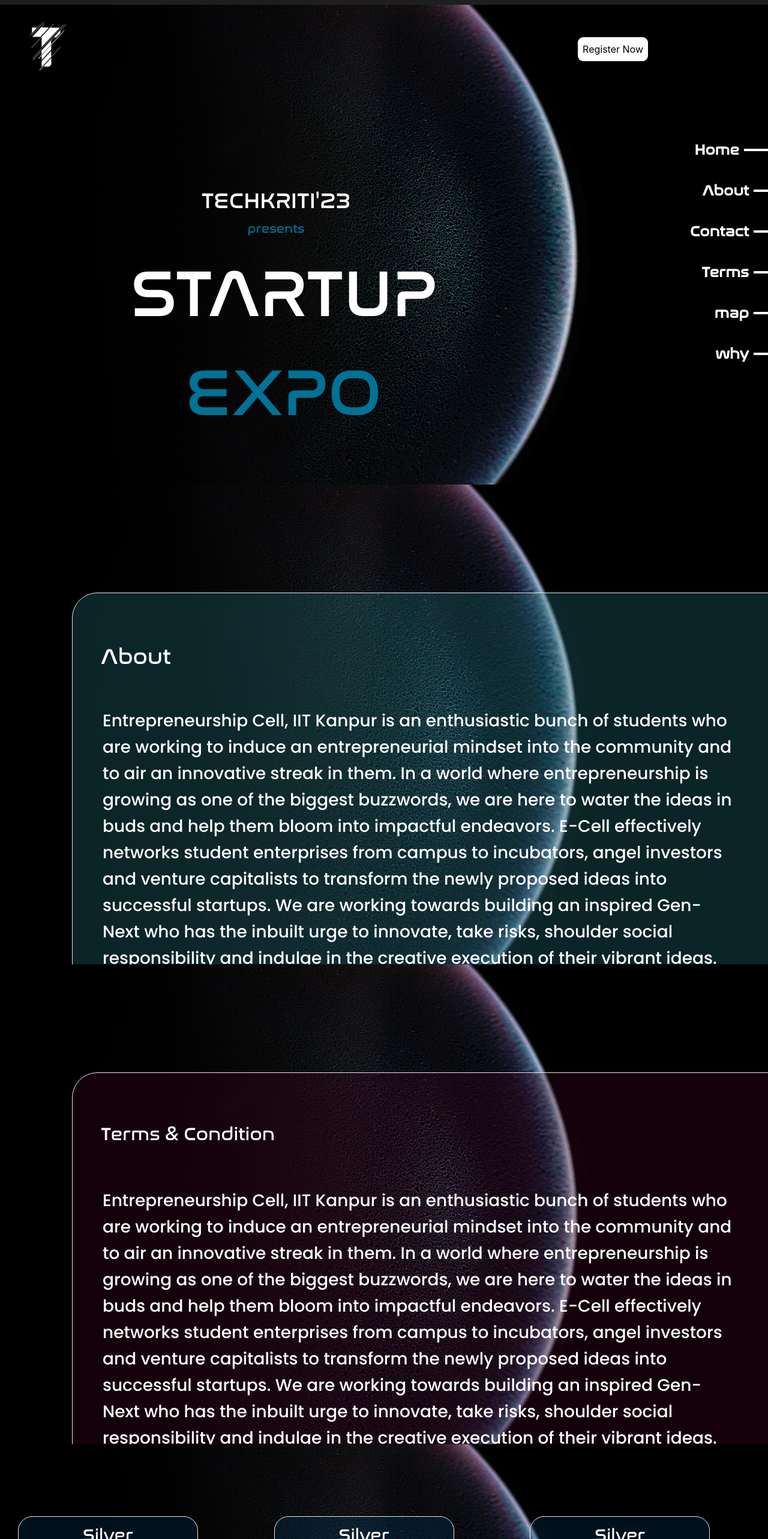
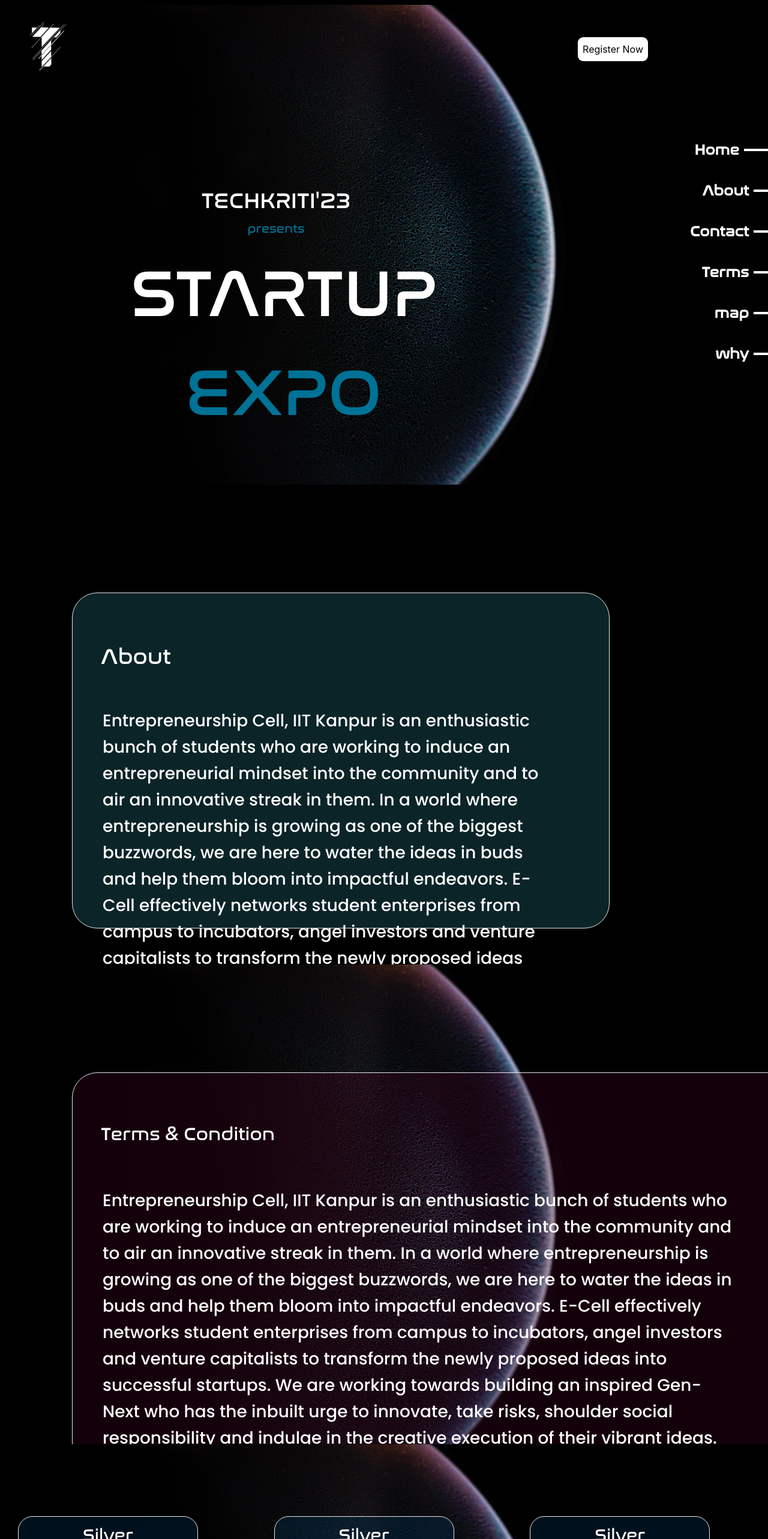
Before and after one commit to depanshu357/Techkriti-ExpoStart, a React (Create React App) app: page / in a window 1280 px wide. Shown: the top 2566 px of the page at 60% size. Built offline with nearby package versions, Linux system fonts and the light colour scheme; a web font is replaced by a local one.

Commit message:
add changes

```diff
--- a/src/Pages/About.css
+++ b/src/Pages/About.css
@@ -1,4 +1,3 @@
 .aboutback{
-    background-image: url("./homebg.png");
-    background-position: center;
+   background-color: black;
 }
--- a/src/Pages/Footer.css
+++ b/src/Pages/Footer.css
@@ -1,5 +1,4 @@
 .footerback{
-    background-image: url("./homebg.png");
-    background-position: center;
+   background-color: black;
 
 }
--- a/src/Pages/Footer.js
+++ b/src/Pages/Footer.js
@@ -11,7 +11,7 @@
 
 
 
-                    <div className=" bg-transparent border " style={{ "borderRadius": "42px 42px 0px 0px","bottom":"0%" }}>
+                    <div className=" bg-transparent border " style={{ "borderRadius": "42px 42px 0px 0px","bottom":"0%","marginLeft":"10px","marginRight":"10px" }}>
                         <div className='flex justify-center mx-auto' style={{ "marginTop": "105px" }}>
                             <img style={{ paddingTop: '5px', "width": "200px" }} alt='logo' src={logo} />
 
--- a/src/Pages/Home.css
+++ b/src/Pages/Home.css
@@ -1,5 +1,11 @@
 .homeback{
     background-image: url("./homebg.png");
-    background-position: center;
+     /* Full height */
+  height: 100%;
+
+  /* Center and scale the image nicely */
+  background-position: center;
+  background-repeat: no-repeat;
+  background-size: cover;
 
 }
--- a/src/Pages/Terms.css
+++ b/src/Pages/Terms.css
@@ -1,4 +1,11 @@
 .termsback{
     background-image: url("./homebg.png");
-    background-position: center;
+        /* Full height */
+
+
+  /* Center and scale the image nicely */
+  background-position: center;
+  background-repeat: no-repeat;
+  background-size: cover;
+
 }
--- a/src/Pages/Why.css
+++ b/src/Pages/Why.css
@@ -1,4 +1,10 @@
 .whyback{
     background-image: url("./homebg.png");
-    background-position: center;
+        /* Full height */
+  height: 100%;
+
+  /* Center and scale the image nicely */
+  background-position: center;
+  background-repeat: no-repeat;
+  background-size: cover;
 }
--- a/src/Pages/Why.js
+++ b/src/Pages/Why.js
@@ -3,9 +3,9 @@
 const data = [1,2,3,4,5,6]
 const Why = () => {
     return (
-        <div className="whyback w-full grid min-h-screen">
+        <div className="whyback w-full grid min-h-screen ">
 
-            <div  class="grid sm:grid-cols-2 md:grid-cols-3  why">
+            <div  class="grid sm:grid-cols-2 md:grid-cols-3 why ">
 
                 {data.map((item)=>{
                     return(
--- a/src/index.css
+++ b/src/index.css
@@ -14,7 +14,7 @@
     sans-serif;
   -webkit-font-smoothing: antialiased;
   -moz-osx-font-smoothing: grayscale;
-  background-color: #1E1E1E;
+  background-color: black;
 
 }
 
```
Also changed, not shown: src/Pages/All.css, src/Pages/footerback.webp (added).
